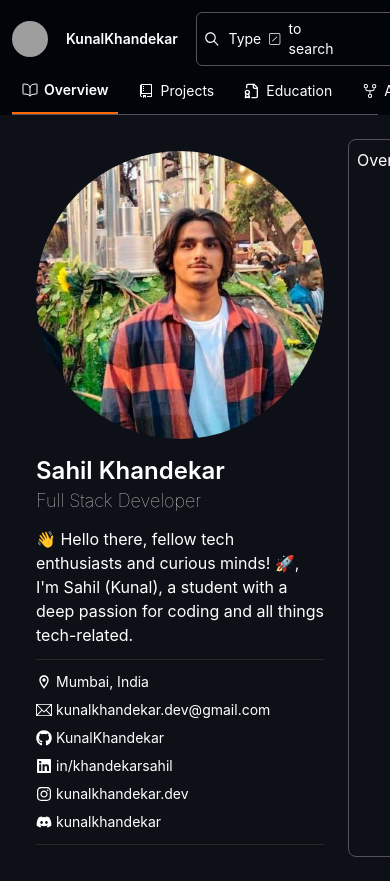
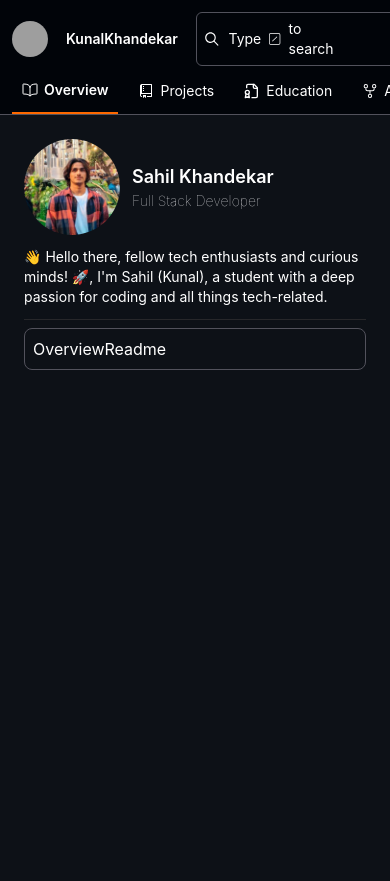
Before and after one commit to KunalKhandekar/kunalkhandekar.dev, a Next.js app: page / in a window 390 px wide. Shown: the top 881 px of the page. After the commit the page ends 844 px from the top, so only its background shows below. Built offline with nearby package versions, Linux system fonts and the light colour scheme; grey boxes are pictures that could not be loaded.

Commit message:
ProfileBar Responsive

```diff
--- a/src/app/layout.js
+++ b/src/app/layout.js
@@ -10,7 +10,7 @@ export const metadata = {
 export default function RootLayout({ children }) {
   return (
     <html lang="en" suppressHydrationWarning>
-      <body className={`antialiased max-w-7xl m-auto`}>
+      <body className={`antialiased dark:bg-[#0D1117] bg-white`}>
         <ThemeProvider attribute="class" defaultTheme="dark" enableSystem>
           <Header />
           {children}
--- a/src/app/page.js
+++ b/src/app/page.js
@@ -2,6 +2,7 @@ import OverviewPage from "../pages/OverviewPage";
 
 export default function Home() {
   return (
+
     <OverviewPage />
   )
 }
--- a/src/components/Header.jsx
+++ b/src/components/Header.jsx
@@ -9,7 +9,7 @@ import Navbar from "./Navbar";
 
 export default function Header() {
   return (
-    <div className="flex flex-col gap-2 w-min-full p-3 pb-0 bg-[#F6F8FA] text-zinc-700 dark:text-white dark:bg-[#010409]">
+    <div className="flex flex-col gap-2 w-min-full p-3 pb-0 bg-[#F6F8FA] text-zinc-700 dark:text-white dark:bg-[#010409] border-b border-zinc-300 dark:border-zinc-600">
       <div className="flex items-center justify-between gap-2 ">
         <div className="flex items-center justify-center gap-2 ">
           {/* Logo */}
--- a/src/components/Navbar.jsx
+++ b/src/components/Navbar.jsx
@@ -43,7 +43,7 @@ export default function Navbar() {
 
   return (
     <nav className="">
-      <ul className="flex items-center justify-items-start gap-2.5 border-b border-zinc-300 dark:border-zinc-600">
+      <ul className="flex items-center justify-items-start gap-2.5">
         {topics.map(({ name, icon, path }) => {
           const isActive = pathname === path;
           return (
--- a/src/components/ProfileBar.jsx
+++ b/src/components/ProfileBar.jsx
@@ -8,19 +8,19 @@ export default function ProfileBar() {
   return (
     <div className="flex-1">
       {/* Profile Bar */}
-      <div className="flex flex-col justify-center items-center p-3 pr-4 w-full">
-        <Avatar url={"/profile.jpg"} size="size-72" />
+      <div className="flex flex-col justify-center items-center p-3 pr-4 w-full max-[800px]:flex-row max-[800px]:gap-3 max-[800px]:p-0 max-[800px]:justify-start">
+        <Avatar url={"/profile.jpg"} size="size-72 max-[980px]:size-60 max-[800px]:size-24" />
 
         {/* Name & Bio */}
-        <div className="pt-4">
+        <div className="pt-4 max-[800px]:pt-0">
           <div className="flex flex-col justify-center">
-            <h3 className="font-semibold text-2xl">Sahil Khandekar</h3>
-            <span className="font-thin text-lg dark:text-zinc-200 text-zinc-950">
+            <h3 className="font-semibold text-2xl max-[980px]:text-xl max-[800px]:text-lg">Sahil Khandekar</h3>
+            <span className="font-thin text-lg max-[980px]:text-md max-[800px]:text-sm dark:text-zinc-200 text-zinc-950">
               Full Stack Developer
             </span>
           </div>
 
-          <div className="py-3 border-b dark:border-zinc-800 border-zinc-300 text-md">
+          <div className="py-3 max-[800px]:hidden border-b dark:border-zinc-800 border-zinc-300 text-md max-[980px]:text-sm">
             <p>
               👋 Hello there, fellow tech enthusiasts and curious minds! 🚀, I'm
               Sahil (Kunal), a student with a deep passion for coding and all
@@ -29,7 +29,7 @@ export default function ProfileBar() {
           </div>
         </div>
 
-        <div className="py-3 border-b dark:border-zinc-800 border-zinc-300 w-full text-sm flex flex-col justify-center items-start gap-2">
+        <div className="py-3 border-b max-[800px]:hidden dark:border-zinc-800 border-zinc-300 w-full text-sm flex flex-col justify-center items-start gap-2">
           <div className="flex justify-center items-center gap-1">
             <MdOutlineLocationOn className="size-4" />
             Mumbai, India
@@ -37,6 +37,14 @@ export default function ProfileBar() {
           <SocialLinks />
         </div>
       </div>
+
+      <div className="py-3 max-[800px]:block hidden border-b dark:border-zinc-800 border-zinc-300 text-md max-[980px]:text-sm">
+            <p>
+              👋 Hello there, fellow tech enthusiasts and curious minds! 🚀, I'm
+              Sahil (Kunal), a student with a deep passion for coding and all
+              things tech-related.
+            </p>
+          </div>
     </div>
   );
 }
--- a/src/pages/OverviewPage.jsx
+++ b/src/pages/OverviewPage.jsx
@@ -1,10 +1,11 @@
-import ProfileBar from '../components/ProfileBar'
-
+import ProfileBar from "../components/ProfileBar";
 export default function OverviewPage() {
   return (
-    <div className='p-6 flex gap-2 dark:bg-[#0D1117] bg-white'>
+    <div className="max-w-7xl m-auto p-6 flex gap-2 max-[800px]:flex-col">
         <ProfileBar />
-        <div className='border-zinc-300 border dark:border-zinc-600 flex-3 rounded-lg p-2'>OverviewReadme</div>
-    </div>
-  )
+        <div className="border-zinc-300 border dark:border-zinc-600 flex-3 rounded-lg p-2">
+          OverviewReadme
+        </div>
+      </div>
+  );
 }
```
